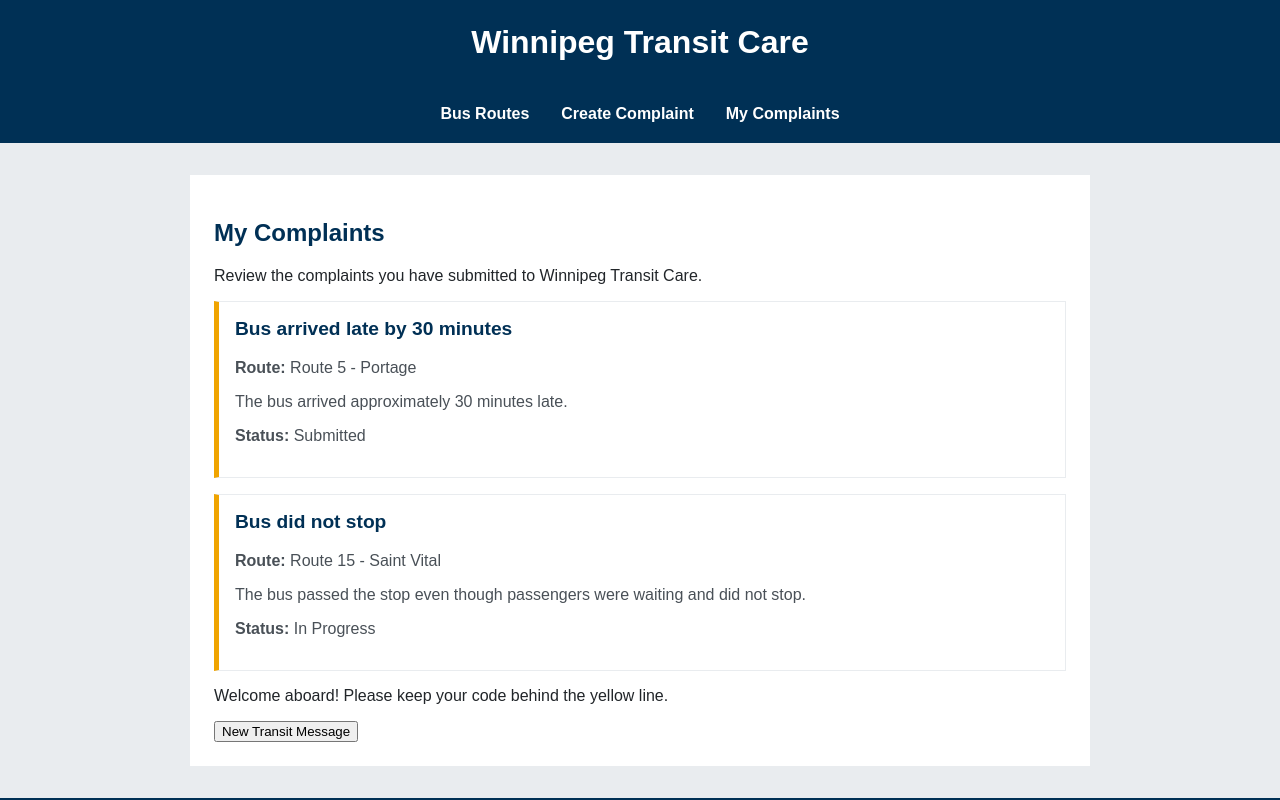
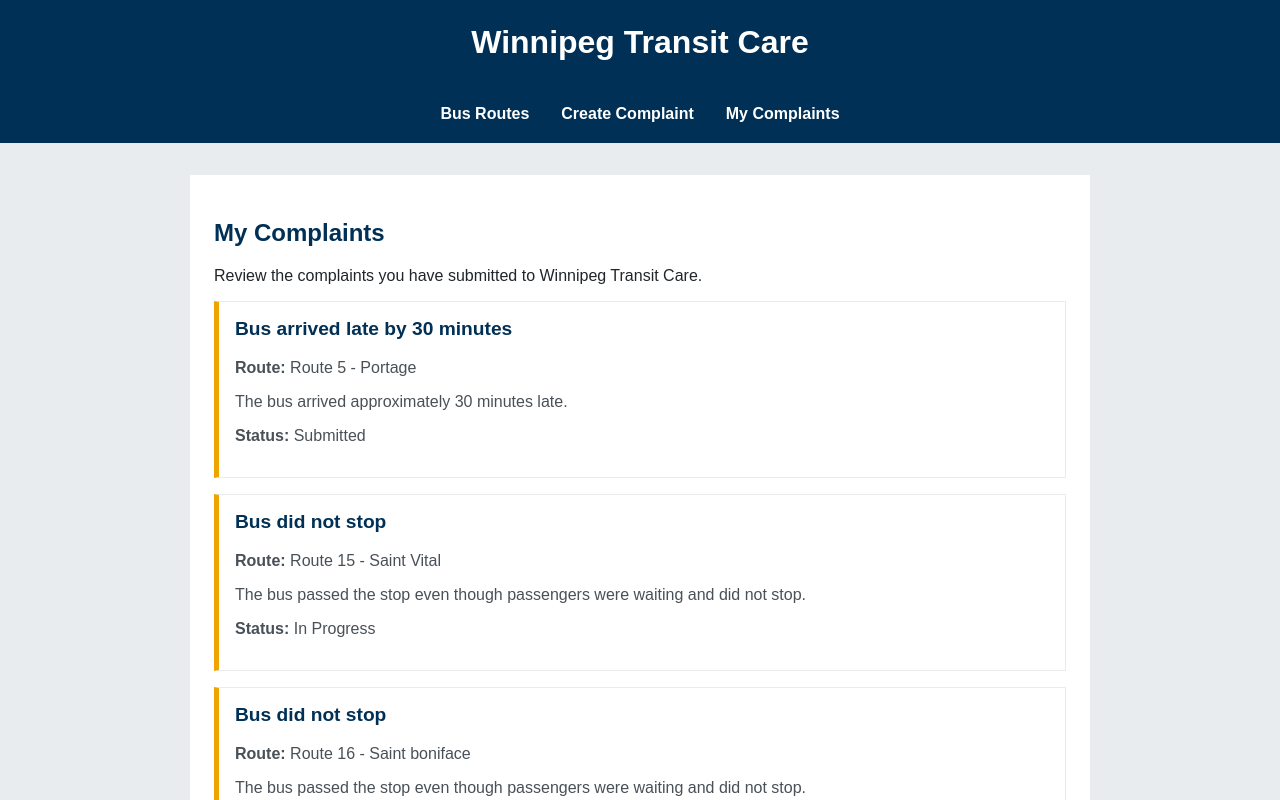
Before and after one commit to rrcw2025oabdel/Winnipeg_Transit_Care, a React (Vite) app: page /complaints in a window 1280 px wide. Shown: the top 800 px of the page. Built offline with nearby package versions, Linux system fonts and the light colour scheme.

Commit message:
Store Complaints in component satate

```diff
--- a/src/components/features/ViewMyComplaints/ViewMyComplaints.tsx
+++ b/src/components/features/ViewMyComplaints/ViewMyComplaints.tsx
@@ -1,3 +1,5 @@
+import {useState} from "react";
+
 type ViewMyComplaintsProps = {
   transitMessage: string;
   setTransitMessage: (message: string) => void;
@@ -18,8 +20,9 @@ function MyComplaints({
 }: ViewMyComplaintsProps) {
     const currentUserId = 1;
 
-    const complaints: Complaint[] =[
-      {
+    const [complaints] = useState<Complaint[]>(
+      [
+    {
       complaintId: 1,
       userId: 1,
       route: "Route 5 - Portage",
@@ -38,6 +41,15 @@ function MyComplaints({
     },
     {
       complaintId: 3,
+      userId: 1,
+      route: "Route 16 - Saint boniface",
+      title: "Bus did not stop",
+      description:
+        "The bus passed the stop even though passengers were waiting and did not stop.",
+      status: "Resolved",
+    },
+    {
+      complaintId: 4,
       userId: 2,
       route: "Route 10 - North Main",
       title: "Overcrowded bus",
@@ -45,7 +57,7 @@ function MyComplaints({
       status: "Resolved",
     },
 
-    ];
+    ]);
 
     const userComplaints = complaints.filter(
         (complaint) => complaint.userId === currentUserId
```
